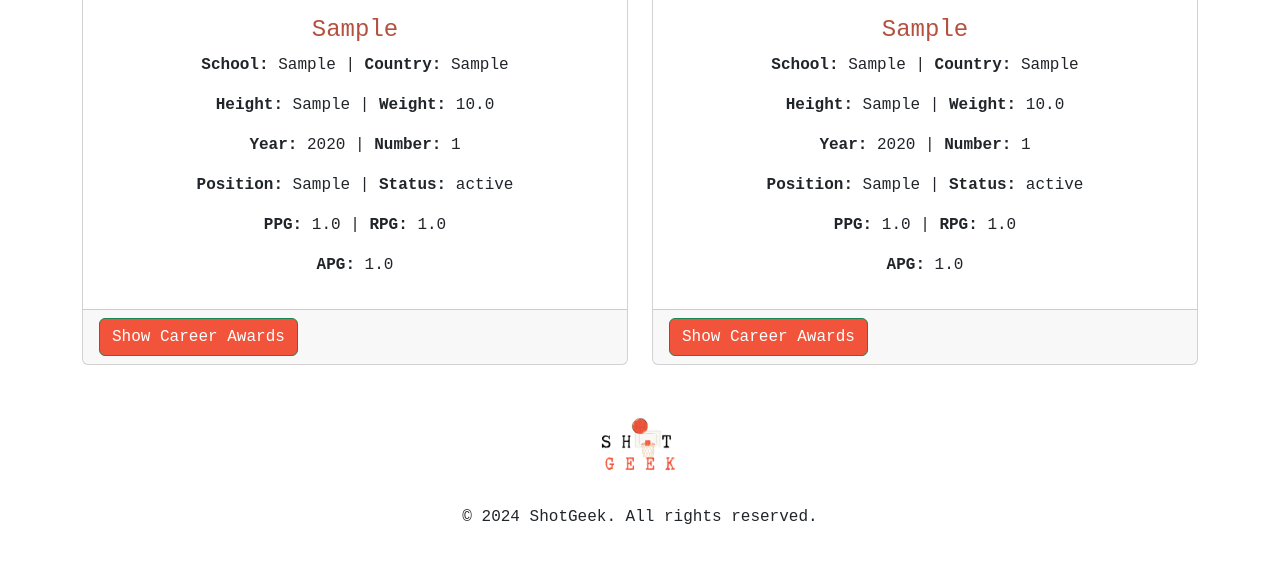
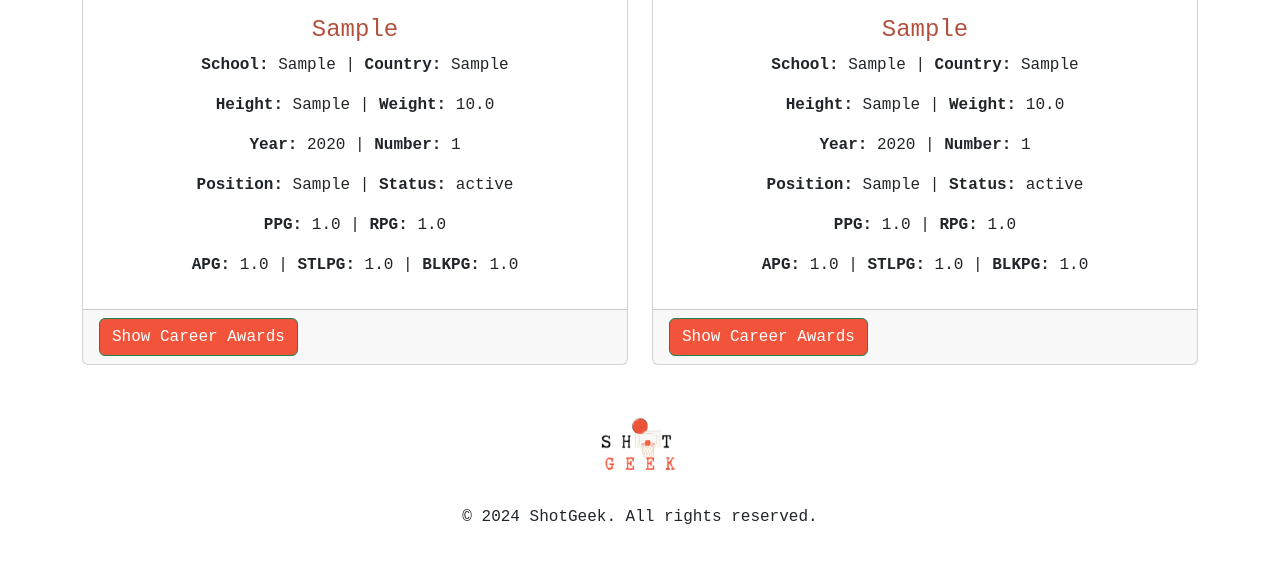
Before and after one commit to Kudzmat/NoseBleedSection, a Django app: template templates/index.html in a window 1280 px wide. Shown: the part 934-1495 px from the top of the page. Run offline with Django 4.2, Linux system fonts and the light colour scheme; tables that the repository leaves empty hold one stand-in row (values such as "Sample post"); the template is opened without the code that fills it: values that come from a table or form of the project are taken from there, most other values are stand-ins (such as "Sample title", 1, 10 or a date in 2020); some libraries are stand-ins or nearby versions.

Commit message:
Update index.html
updated stats on player cards to include blocks and steals

```diff
--- a/templates/index.html
+++ b/templates/index.html
@@ -35,7 +35,7 @@ Home
                         <p><b>Year:</b> {{ player1_bio.year }} | <b>Number:</b> {{ player1_bio.number }}</p>
                         <p><b>Position:</b> {{ player1_bio.position }} | <b>Status:</b> {{ player1_bio.status }}</p>
                         <p><b>PPG:</b> {{ player1_bio.PTS }} | <b>RPG:</b> {{ player1_bio.REB }}</p>
-                        <p><b>APG:</b> {{ player1_bio.AST }}</p>
+                        <p><b>APG:</b> {{ player1_bio.AST }} | <b>STLPG:</b> {{ player1_bio.STL }} | <b>BLKPG:</b> {{ player1_bio.BLK }}</p>
                     </div>
 
                     <!-- career awards player1 -->
@@ -70,7 +70,7 @@ Home
                         <p><b>Year:</b> {{ player2_bio.year }} | <b>Number:</b> {{ player2_bio.number }}</p>
                         <p><b>Position:</b> {{ player2_bio.position }} | <b>Status:</b> {{ player2_bio.status }}</p>
                         <p><b>PPG:</b> {{ player2_bio.PTS }} | <b>RPG:</b> {{ player2_bio.REB }}</p>
-                        <p><b>APG:</b> {{ player2_bio.AST }}</p>
+                        <p><b>APG:</b> {{ player2_bio.AST }} | <b>STLPG:</b> {{ player2_bio.STL }} | <b>BLKPG:</b> {{ player2_bio.BLK }}</p>
                     </div>
 
                     <!-- career awards -->
```
